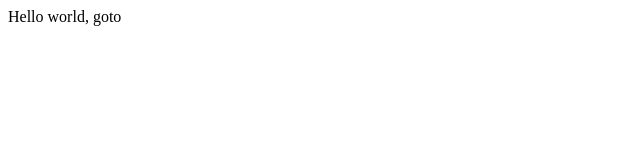
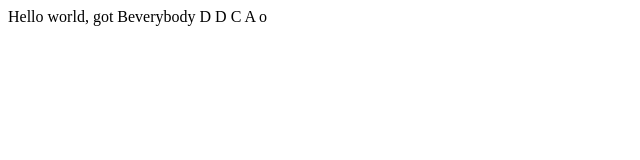
Before and after one commit to iuchoi/choicoding-goto, a plain HTML site: page index.html in a window 1280 px wide. Shown: the whole page, without its empty margins (0-640 px from the left). Drawn offline with Linux system fonts and the light colour scheme.

Commit message:
add every to index.html

```diff
--- a/index.html
+++ b/index.html
@@ -19,6 +19,12 @@
 	</head>
 
 	<body>
-		 Hello world, goto
+		 Hello world, got
+Beverybody
+D
+D
+C
+A
+o
 	</body>
 </html>
```
